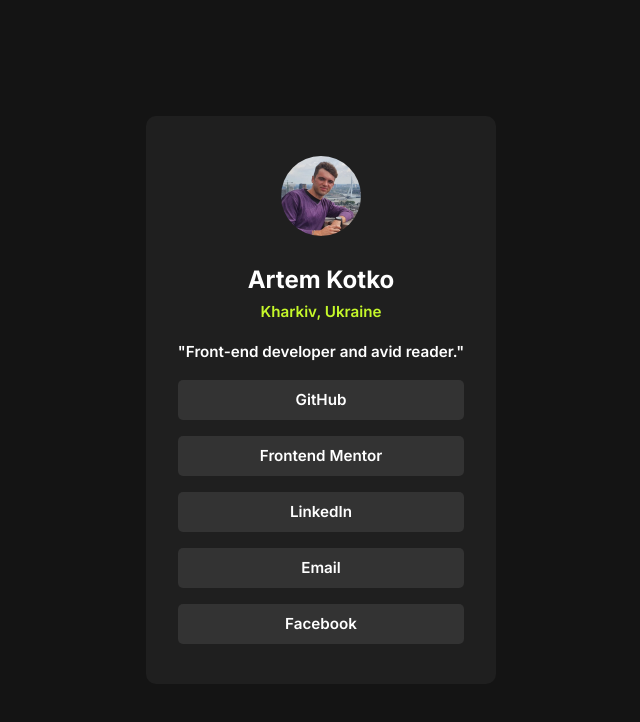
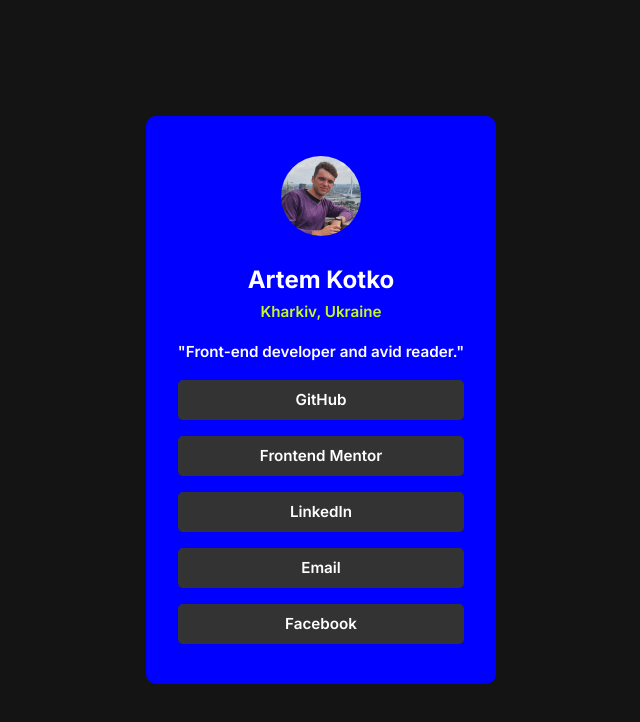
Before and after one commit to artemkotko14/social_links_profile, a plain HTML site: page index.html in a window 1280 px wide. Shown: the whole page, without its empty margins (319-959 px from the left). Drawn offline with Linux system fonts and the light colour scheme.

Commit message:
experiment

```diff
--- a/styles/styles.css
+++ b/styles/styles.css
@@ -86,7 +86,7 @@
 }
 .card {
   max-width: 24rem;
-  background-color: var(--clr-gray-800);
+  background-color: blue;
   border-radius: 10px;
   padding: 2.5rem 2rem;
   font-family: var(--ff);
```
